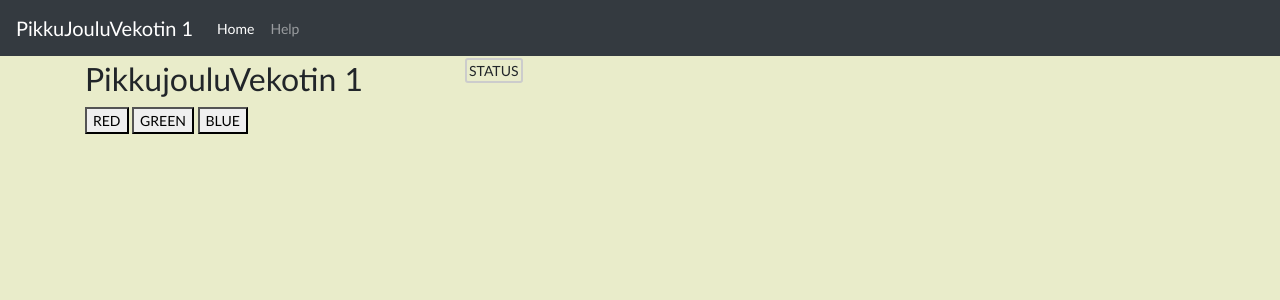
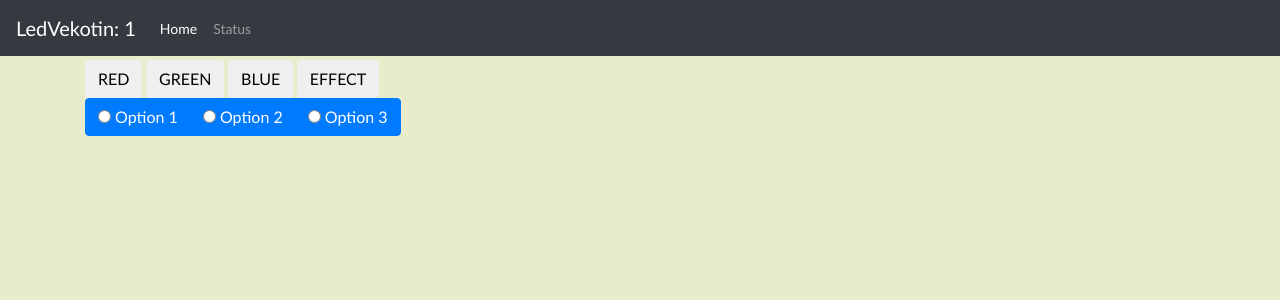
Before and after one commit to aapris/WeatherLamp, a Flask app: page /room/1 in a window 1280 px wide. Shown: the top 300 px of the page. Run offline with Flask 2, Linux system fonts and the light colour scheme; some libraries are stand-ins or nearby versions.

```diff
--- a/pikkujoulu_ui/templates/index.html
+++ b/pikkujoulu_ui/templates/index.html
@@ -17,24 +17,18 @@ div.led {
             padding: 3px;
             border-radius: 3px;
         }
+
         body {
             margin-top: 60px;
-}
-
-#connected {
-    border: 2px solid #ccc;
-    margi-top: 8px;
-    padding: 2px;
-    border-radius: 3px;
-    vertical-align: baseline;
         }
     </style>
 {% endblock %}
 
 {% block navbar %}
     <nav class="navbar navbar-expand-md navbar-dark bg-dark fixed-top">
-      <a class="navbar-brand" href="#">PikkuJouluVekotin {{ roomname }}</a>
-      <button class="navbar-toggler" type="button" data-toggle="collapse" data-target="#navbarsExampleDefault" aria-controls="navbarsExampleDefault" aria-expanded="false" aria-label="Toggle navigation">
+        <a class="navbar-brand" href="#">LedVekotin: {{ roomname }}</a>
+        <button class="navbar-toggler" type="button" data-toggle="collapse" data-target="#navbarsExampleDefault"
+                aria-controls="navbarsExampleDefault" aria-expanded="false" aria-label="Toggle navigation">
             <span class="navbar-toggler-icon"></span>
         </button>
 
@@ -44,7 +38,7 @@ body {
                     <a class="nav-link" href="#">Home <span class="sr-only">(current)</span></a>
                 </li>
                 <li class="nav-item">
-            <a class="nav-link" href="#">Help</a>
+                    <a class="nav-link" href="#" id="connected">Status</a>
                 </li>
                 <!--
                           <li class="nav-item">
@@ -75,15 +69,28 @@ body {
     <div class="container">
         <div class="row">
             <div class="col-sm">
-      <h2>{{ self.title() }} {{ roomname }}</h2>
+                <button class="btn">RED</button>
+                <button class="btn">GREEN</button>
+                <button class="btn">BLUE</button>
+                <button class="btn">EFFECT</button>
             </div>
+        </div>
+    </div>
+    <!-- Just experimenting -->
+    <div class="container">
+        <div class="row">
             <div class="col-sm">
-    <span class="align-bottom" id="connected">
-      STATUS
-    </span>
+                <div class="btn-group  btn-group-justified" data-toggle="buttons">
+                    <label class="btn btn-primary">
+                        <input type="radio" name="options" id="option1"> Option 1
+                    </label>
+                    <label class="btn btn-primary">
+                        <input type="radio" name="options" id="option2"> Option 2
+                    </label>
+                    <label class="btn btn-primary">
+                        <input type="radio" name="options" id="option3"> Option 3
+                    </label>
                 </div>
-    <div class="col-sm">
-      &nbsp;
             </div>
         </div>
     </div>
@@ -91,12 +98,6 @@ body {
         <div class="row">
             <div class="col-sm" id="msg"></div>
         </div>
-</div>
-<div class="container">
-    <button>RED</button>
-    <button>GREEN</button>
-    <button>BLUE</button>
-    <!-- Just experimenting -->
     </div>
 
 
@@ -115,15 +116,18 @@ function updateLastSeen() {
             var milliseconds = (new Date).getTime();
             $(".led").each(function (index) {
                 var age = milliseconds - $(this).data('lastseen');
-        var age_str = Number.parseFloat(age/1000).toFixed(1);
+                var age_str = Number.parseFloat(age / 1000).toFixed(1);
                 $(this).find('.uptime').text('Seen: ' + age_str + ' sec ago');
-        if (age > 15000) {$(this).addClass("outdated");}
+                if (age > 15000) {
+                    $(this).addClass("outdated");
+                }
                 // console.log("AGE " + age);
             });
         }
-setInterval(updateLastSeen, 1000);
 
-function highlight(element_id){
+        setInterval(updateLastSeen, 100);
+
+        function highlight(element_id) {
             $(element_id).addClass("highlight");
             setTimeout(function () {
                 $(element_id).removeClass('highlight');
@@ -132,7 +136,12 @@ function highlight(element_id){
 
         var urlParams = new URLSearchParams(window.location.search);
         var debug = urlParams.has('debug');
-function debug_log(obj) {if (debug) {console.log(obj);}}
+
+        function debug_log(obj) {
+            if (debug) {
+                console.log(obj);
+            }
+        }
 
         var leds = {};
         var roomName = '{{ roomname }}';
```
Lines whose indentation alone changed are shown as unchanged.
